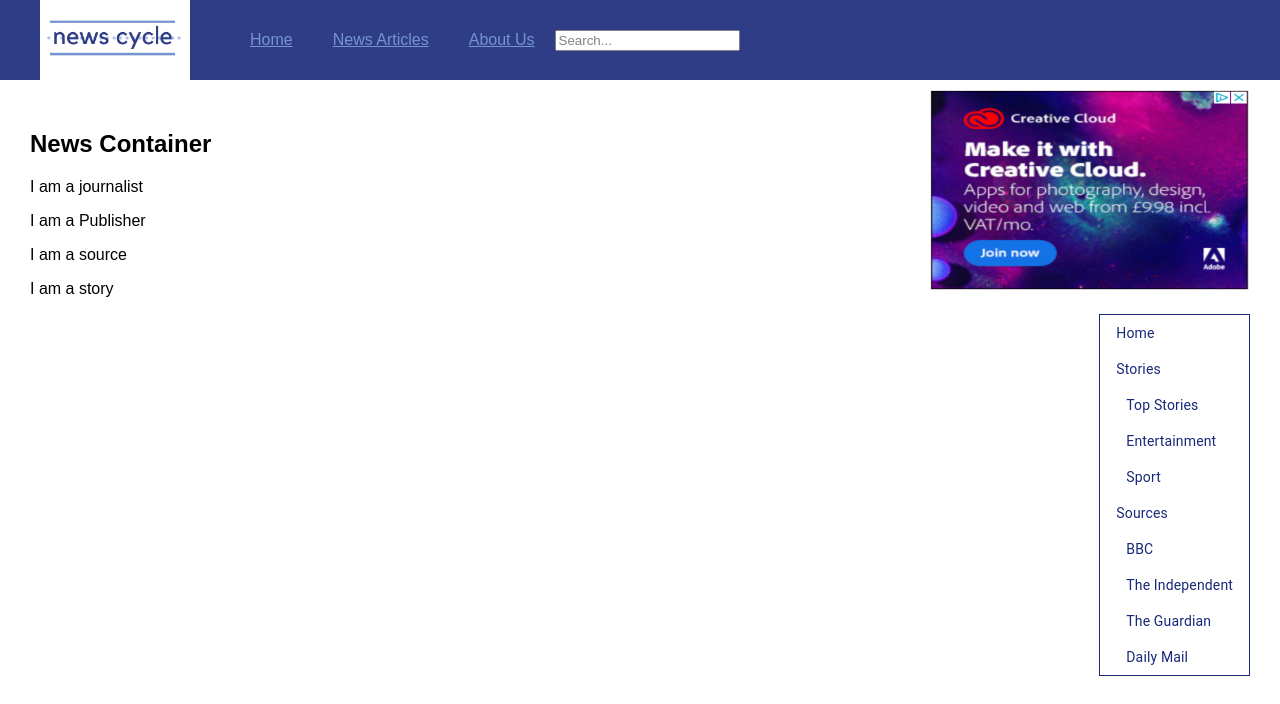
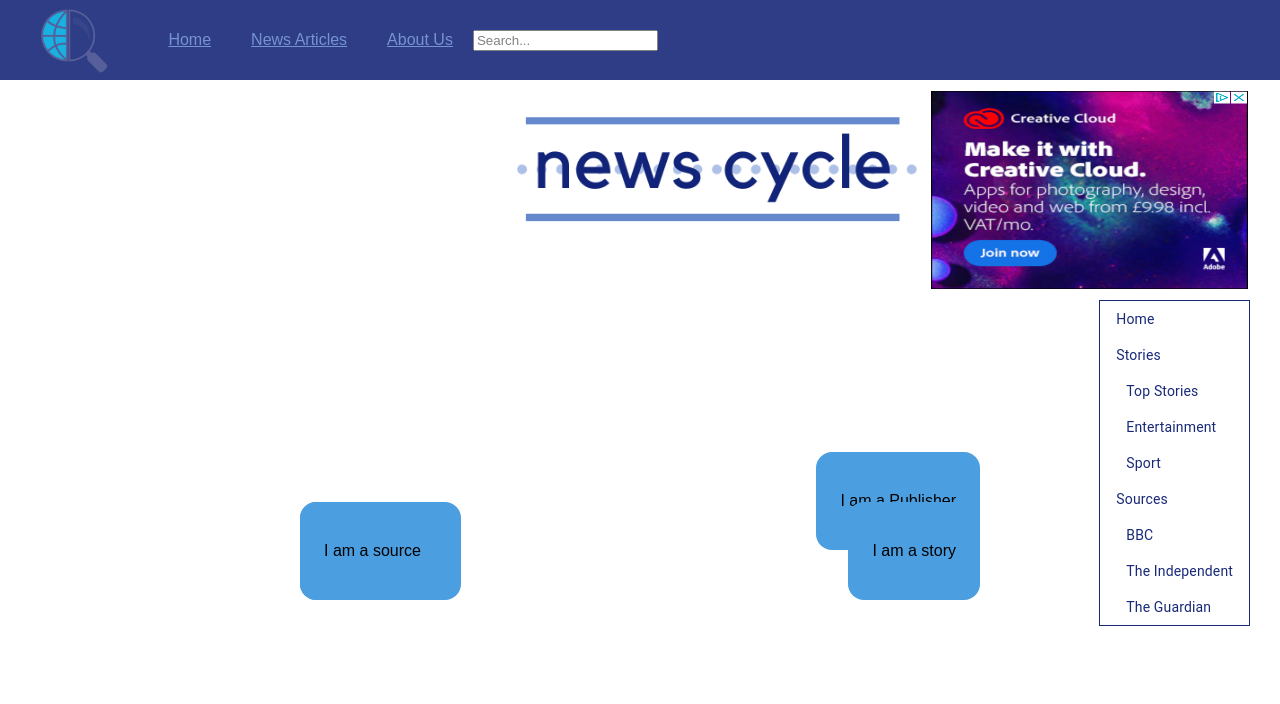
Before and after one commit to arocks9206/News-Aggregator-Frontend, a React (Create React App) app: page / in a window 1280 px wide. Shown: the top 704 px of the page. Built offline with nearby package versions, Linux system fonts and the light colour scheme.

Commit message:
adds title, new nav logo, adjusts ad space & side bar---still working on news container alignment place holders

```diff
--- a/public/css/styles.css
+++ /dev/null
@@ -1,62 +0,0 @@
-.component {
-  margin: 20px;
-  padding: 10px;
-  width: 300px;
-  border: 1px solid black;
-}
-
-.name {
-  color: darkSlateGray;
-}
-
-ul.component-list {
-  display: flex;
-  flex-wrap: wrap;
-}
-
-li.component-item {
-  display: inline;
-}
-
-.navLink {
-    display: inline;
-}
-
-body {
-    height: 125vh;
-    font-family: sans-serif;
-  background-color: ghostWhite;
-}
-#root {
-  margin-top: 80px;
-  padding: 30px;
-}
-
-.main-image{
-  width:100%;
-  height:100%;
-}
-header {
-    background-color: white;
-    position: fixed;
-    top: 0;
-    left: 0;
-    right: 0;
-    height: 80px;
-     display: flex;
-     align-items: center;
-}
-header * {
-    display: inline;
-}
-header img {
-  height: 80px;
-margin-left: 40px;
-}
-header li {
-    margin: 20px;
-}
-
-a {
-    color: black;
-}
--- a/src/NavBar.js
+++ b/src/NavBar.js
@@ -31,7 +31,7 @@ class NavBar extends Component {
  render(){
    return (
      <header>
-        <img src="/images/logo.png" alt="Logo"/>
+        <img src="/images/logo2.png" alt="Logo"/>
 
         <ul>
           <li className="navLink">
--- a/src/Title.js
+++ b/src/Title.js
@@ -3,7 +3,7 @@ import React from 'react';
 const Title = (props) => {
   return(
     <div class="title">
-      <img src="/images/logo.png" alt="Logo"/>
+      <img src="/images/logo.png"  alt="Ad"/>
     </div>
   )
 }
--- a/src/containers/MainContainer.js
+++ b/src/containers/MainContainer.js
@@ -4,6 +4,7 @@ import NavBar from '../NavBar.js';
 import SideBar from '../SideBar.js';
 import NewsContainer from './NewsContainer.js';
 import Ad from '../Ad.js';
+import Title from '../Title.js';
 
 const MainContainer = () => {
 
@@ -24,18 +25,22 @@ const MainContainer = () => {
       items: [
         {name: "bbc", label: "BBC"},
         {name: "the independent", label: "The Independent"},
-        {name: "the guardian", label: "The Guardian"},
-        {name: "daily mail", label: "Daily Mail"}
+        {name: "the guardian", label: "The Guardian"}
       ]
     },
   ]
 
     return (
       <Fragment>
+      <div id="mainPage">
         <NavBar/>
         <NewsContainer/>
-        <SideBar items={items}/>
+      </div>
+
+      <div id="sidebar"> <SideBar items={items}/> </div>
+
         <Ad/>
+        <Title/>
       </Fragment>
     )
 }
--- a/src/containers/NewsContainer.js
+++ b/src/containers/NewsContainer.js
@@ -11,12 +11,11 @@ class NewsContainer extends Component {
   render(){
 
     return (
-      <div>
-        <h2>News Container</h2>
-        <JournalistList/>
-        <PublisherList/>
-        <SourceList/>
-        <StoryList/>
+      <div id="newsContainer">
+        <div class="item item-1"> <JournalistList/> </div>
+        <div class="item item-2"> <PublisherList/> </div>
+        <div class="item item-3"> <SourceList/> </div>
+        <div class="item item-4"> <StoryList/> </div>
       </div>
     );
   }
--- a/src/index.css
+++ b/src/index.css
@@ -21,20 +21,32 @@ code {
   right: 30px;
 }
 
-.sidebar {
-  float: right;
+.title {
+  position: fixed;
+  top: 90px;
+  right: 350px;
+}
+
+.title img {
+  height: 150px;
+}
+
+#sidebar {
+  display: flex;
+  position: fixed;
+  top: 300px;
+  right: 30px;
   max-width: 240px;
   border: 1px solid #182978;
   background-color: #ffffff;
   color: #182978;
+  margin-left: auto;
+  overflow-y: scroll;
+  order: 2;
 }
 
 a:hover {
   background-color: #ffffff;
-}
-
-.searchbar {
-  float: right;
 }
 
 .component {
@@ -93,7 +105,7 @@ header * {
 }
 
 header img {
-  height: 150px;
+  height: 65px;
   margin-left: 40px;
 }
 
@@ -104,3 +116,73 @@ header li {
 a {
   color: #6688CC;
 }
+
+header {
+  width: 100%;
+}
+
+#mainPage {
+  display: grid;
+  grid-template-columns: repeat(auto-fill, minmax(200px, 1fr));
+  grid-gap: 1rem;
+}
+
+#newsContainer {
+  display: grid;
+  grid-template-columns: repeat(auto-fill, minmax(200px, 1fr));
+  grid-gap: 1rem;
+  position: fixed;
+  bottom: 100px;
+}
+
+#newsContainer > div {
+  background: #4B9FE1;
+  padding: 1.5rem;
+  border-radius: 1rem;
+}
+
+.item-1 {
+  grid-column: 1 / span 1;
+  grid-row: first-line / 4;
+  position: fixed;
+  bottom: 200px;
+  left: 300px;
+}
+
+.item-2 {
+  grid-column: 2 / span 1;
+  grid-row: second-line / 4;
+  position: fixed;
+  bottom: 250px;
+  right: 300px;
+}
+
+.item-3 {
+  grid-column: 3 / span 1;
+  grid-row: third-line / 4;
+  position: fixed;
+  bottom: 200px;
+  left: 300px;
+}
+
+.item-4 {
+  grid-column: 4 / span 1;
+  grid-row: fourth-line / 4;
+  position: fixed;
+  bottom: 200px;
+  right: 300px;
+}
+
+#wrapper {
+  height: 100%;
+  width: 100%;
+}
+
+html {
+  min-height: 100%;
+  position: relative;
+}
+
+body {
+  height: 100%;
+}
```
Also changed, not shown: public/images/logo.png, public/images/logo2.png (added).
